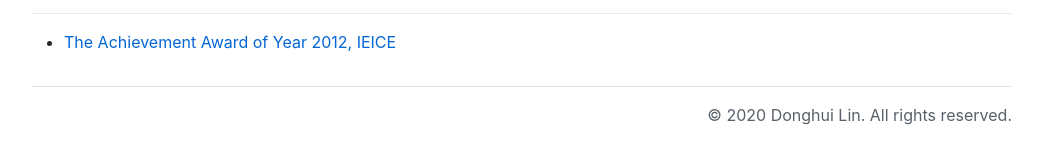
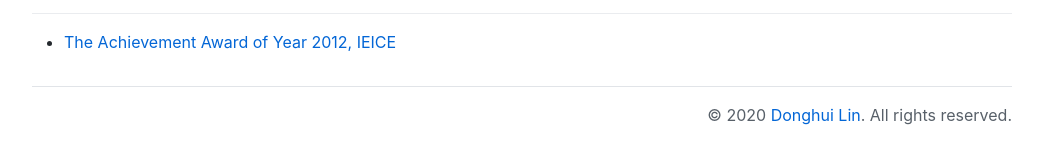
Before and after one commit to lindh/lindh.github.io, a Jekyll site: the page built from index.md, in a window 1280 px wide and 900 px high, scrolled down 4835 px. Shown: the part 741-897 px from the top of the window, without its empty margins (118-1160 px from the left). Built offline with Jekyll 4.4.1, drawn with Linux system fonts in a browser that asks for light colours; comment, search, counter and statistics services are not loaded; part of the change alters nothing that is shown.

```diff
--- a/_layouts/default.html
+++ b/_layouts/default.html
@@ -18,7 +18,7 @@
 
       {% if site.github.private != true and site.github.license %}
       <div class="footer border-top border-gray-light mt-5 pt-3 text-right text-gray">
-        © 2020 Donghui Lin. All rights reserved.
+        © 2020 <a href="https://lindh.github.io">Donghui Lin</a>. All rights reserved.
       </div>
       {% endif %}
     </div>
```
